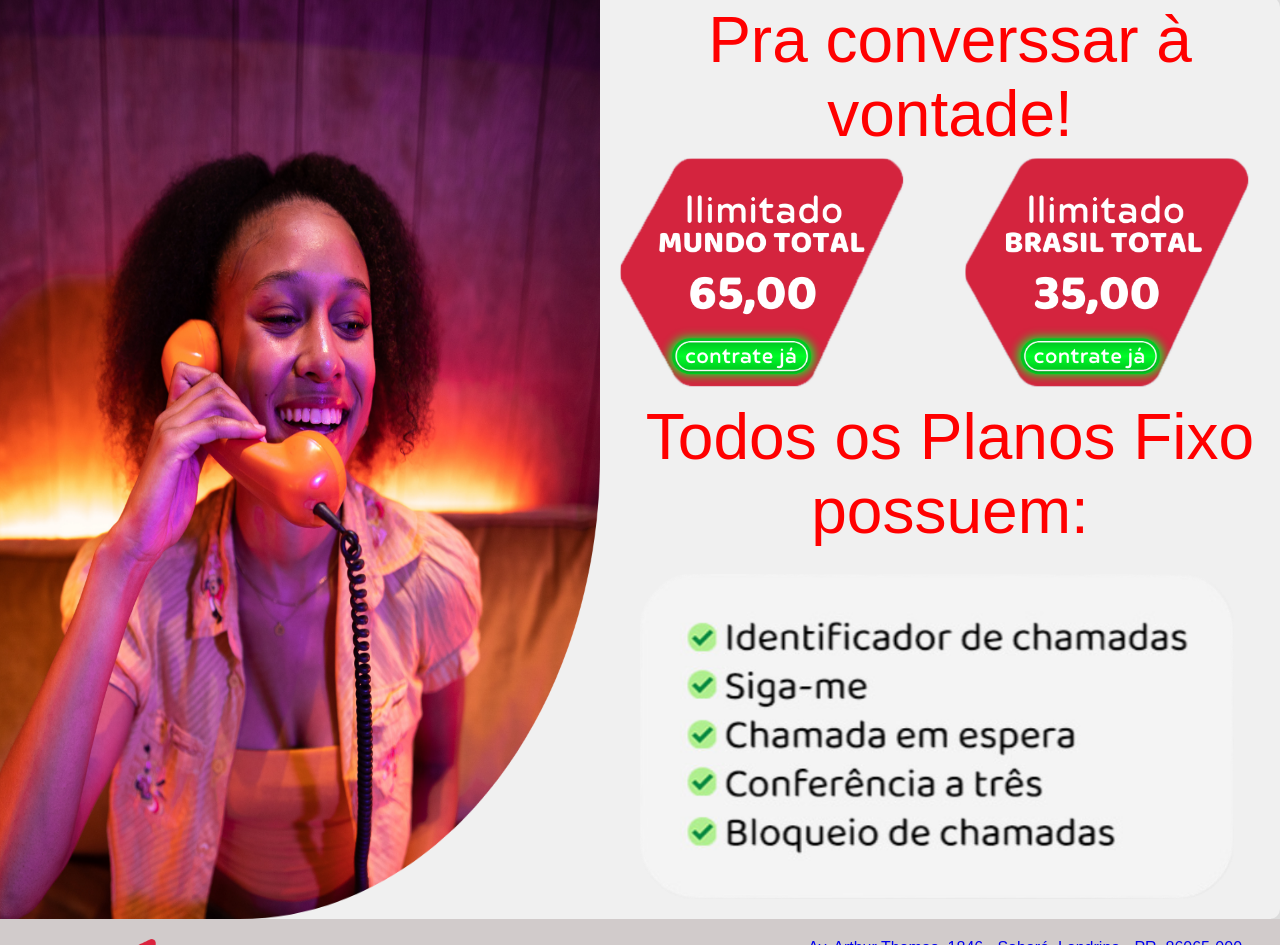
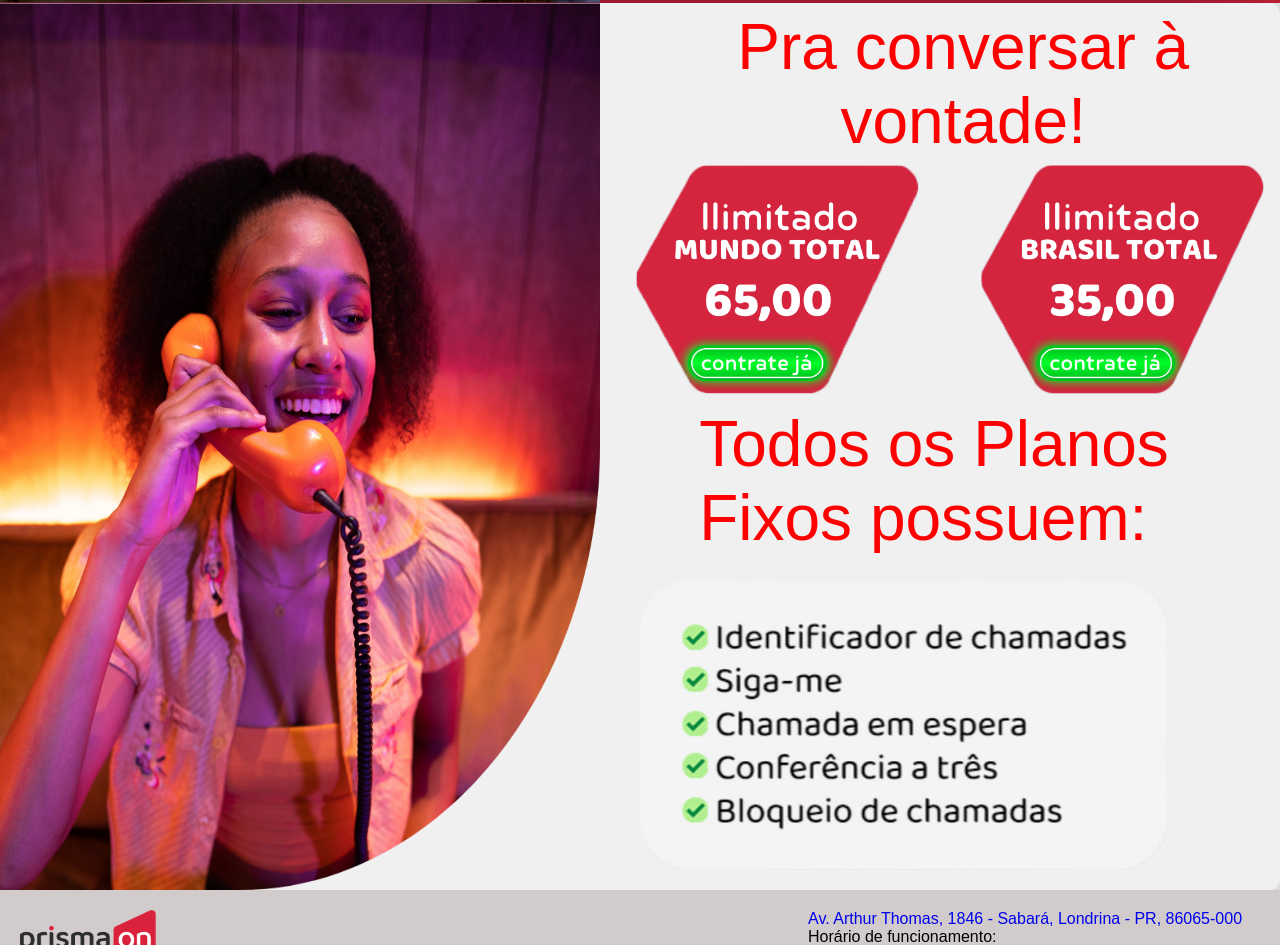
Before and after one commit to sup3rbi3l/prisma_service, a plain HTML site: page index.html in a window 1280 px wide. Shown: the part 1855-2800 px from the top of the page. Drawn offline with Linux system fonts and the light colour scheme; a web font is replaced by a local one.

Commit message:
Add files via upload

```diff
--- a/index.html
+++ b/index.html
@@ -108,7 +108,7 @@
             <img  class="imagem" width="100%" src="mulher_feliz.png" alt="">
         </div>
         <div class="div_planos1">
-            <p  style="color: red;" class="texto_planos">Pra converssar à vontade!</p>
+            <p  style="color: red;" class="texto_planos">Pra conversar à vontade!</p>
             <div class="div_planos2">
                 <div class="div_img">
                     <a  href="https://api.whatsapp.com/send/?phone=5543988148454&text=Olá%2C+vim+através+do+seu+site%2C+me+fale+mais+sobre+as+ofertas&type=phone_number&app_absent=0" class="container">
@@ -118,10 +118,10 @@
                         <img class="img_planos" src="brasil.png" alt="">
                     </a>
                 </div>
-                <p  style="color: red;" class="texto_planos">Todos os Planos Fixo possuem:</p>
+                <p  style="color: red;" class="texto_planos2">Todos os Planos Fixos possuem:</p>
 
                     <a class="container2">
-                        <img class="img_planos2" src="identificador.png" alt="">
+                        <img  class="img_planos2" src="identificador.png" alt="">
                     </a>
             </div>
         </div>
--- a/style.css
+++ b/style.css
@@ -153,12 +153,16 @@ font-size: 200%;
 .img_planos{
 
     border-radius: 5%;
-    margin: 0%;
+    margin: 5%;
     margin-top: 0%;
     width: 0%; /* Set width to more than 100% */
     margin-bottom: 2%;
     height: auto; /* Maintain aspect ratio */
 
+
+}
+.img_planos2{
+    max-width: 80%;
 
 }
 
@@ -228,11 +232,17 @@ width: 100%; /* Para garantir que a imagem preencha todo o contêiner */
 .texto_planos{
 
     margin: 1%;
+    margin-left: 5%;
     font-size: 400%;
     text-align: center;
+}
+.texto_planos2{
 
+    margin: 1%;
+    font-size: 400%;
+    text-align: start;
+    margin-left: 12%;
 }
-
 
 
 .div_img{
@@ -405,6 +415,13 @@ img{
         text-align: center;
 
     }
+    .texto_planos2{
+
+        margin: 1%;
+        font-size: 150%;
+        text-align: start;
+        margin-left: 12%;
+    }
     .container2 img {
         display: block;
         width: 70%; /* Para garantir que a imagem preencha todo o contêiner */
```
